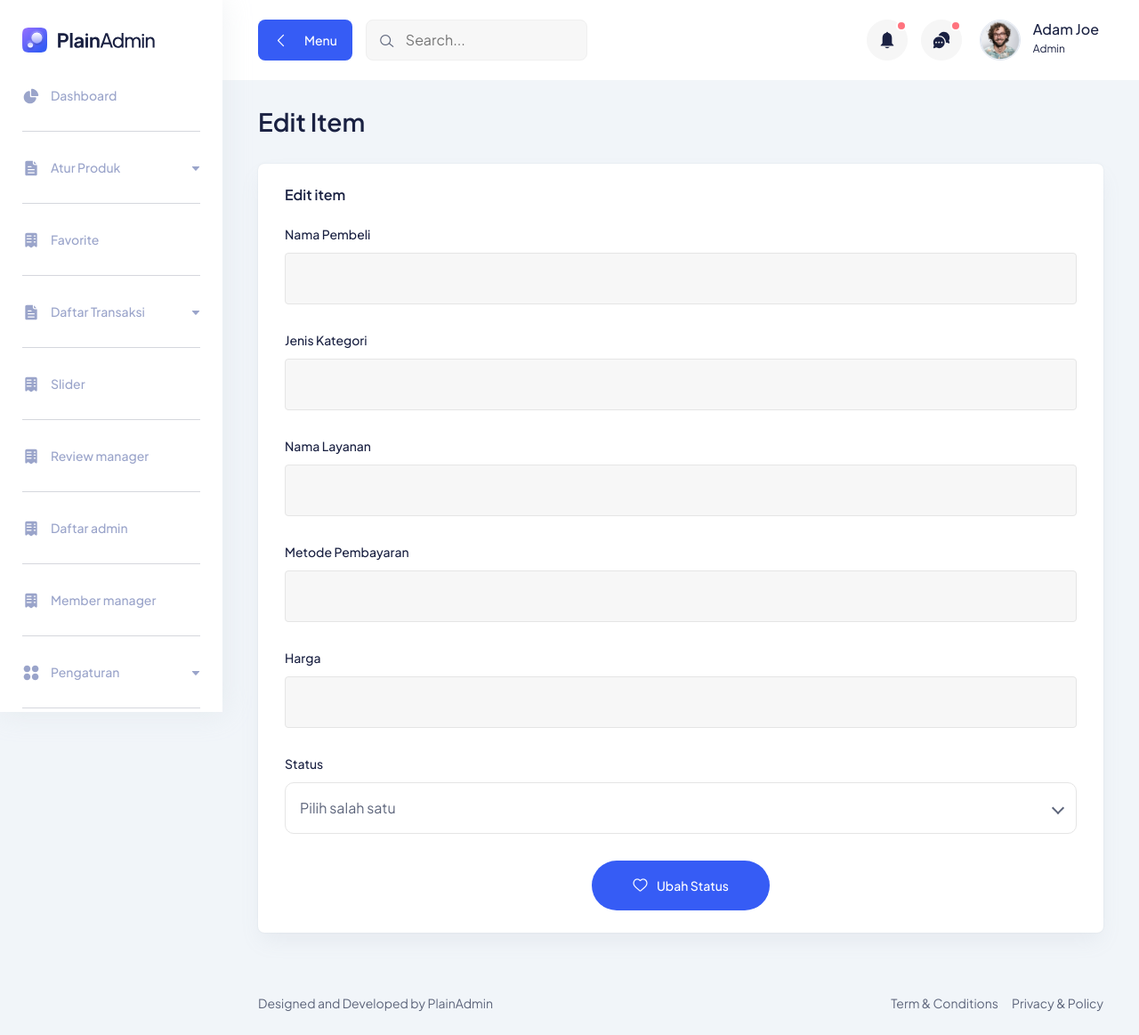
After one commit to adimiuprix/diginine-topup-games, a CodeIgniter 4 app: template app/Views/adminpage/transaction/edit.php in a window 1280 px wide. The commit adds this page. Shown: the whole page at 89% size. Run offline with PHP 8.4 and a stand-in for CodeIgniter, Linux system fonts and the light colour scheme; the template is opened without the code that fills it, so the values that code supplies are empty; some libraries are stand-ins or nearby versions.

Commit message:
Edit admin

```diff
--- a/app/Config/Routes.php
+++ b/app/Config/Routes.php
@@ -68,6 +68,8 @@ $routes->get('admin/favourite/edit/(:num)', 'Admin\FavouriteController::edit/$1'
 $routes->post('admin/favourite/update/(:num)', 'Admin\FavouriteController::update/$1');
 $routes->get('admin/favourite/delete/(:num)', 'Admin\FavouriteController::remove/$1');
 
-$routes->get('admin/transaction-all', 'Admin\TransactionController::index');
+$routes->get('admin/transactions', 'Admin\TransactionController::index');
+$routes->get('admin/transactions/edit/(:num)', 'Admin\TransactionController::edit/$1');
+$routes->post('admin/transactions/update/(:num)', 'Admin\TransactionController::update/$1');
 
 $routes->get('admin/apis', 'Admin\ApiKeyController::index');
--- a/app/Controllers/Admin/ItemsController.php
+++ b/app/Controllers/Admin/ItemsController.php
@@ -47,6 +47,7 @@ class ItemsController extends BaseController
             'image' => $imageItem,
             'blog_image' => '',
             'breadcrumb' => '',
+            'status' => $this->request->getPost('status'),
         ];
         $productModel = new ItemModel();
         $productModel->insert($dataPost);
--- a/app/Database/Migrations/2024-03-02-050341_Invoices.php
+++ b/app/Database/Migrations/2024-03-02-050341_Invoices.php
@@ -9,7 +9,7 @@ class Invoices extends Migration
     public function up()
     {
         $this->forge->addField([
-            'id' => [
+            'id_invoice' => [
                 'type'           => 'INT',
                 'constraint'     => 50,
                 'unsigned'       => true,
@@ -63,7 +63,8 @@ class Invoices extends Migration
                 'type'       => 'VARCHAR',
                 'constraint'     => 255,
                 'null' => true,
-            ]
+            ],
+            'create_date DATETIME DEFAULT CURRENT_TIMESTAMP',
         ]);
         $this->forge->addKey('id', true);
         $this->forge->createTable('invoices');
--- a/app/Models/InvoiceModel.php
+++ b/app/Models/InvoiceModel.php
@@ -7,12 +7,12 @@ use CodeIgniter\Model;
 class InvoiceModel extends Model
 {
     protected $table            = 'invoices';
-    protected $primaryKey       = 'id';
+    protected $primaryKey       = 'id_invoice';
     protected $useAutoIncrement = true;
     protected $returnType       = 'array';
     protected $useSoftDeletes   = false;
     protected $protectFields    = true;
-    protected $allowedFields    = ['id_buyer', 'id_player', 'server', 'hash_transaction', 'category', 'service', 'methods_pay', 'price', 'status', 'sku_code'];
+    protected $allowedFields    = ['id_buyer', 'id_player', 'server', 'hash_transaction', 'category', 'service', 'methods_pay', 'price', 'order_status', 'sku_code'];
 
     protected bool $allowEmptyInserts = false;
 
--- a/app/Views/adminpage/partials/navbar.php
+++ b/app/Views/adminpage/partials/navbar.php
@@ -72,7 +72,7 @@
             </a>
             <ul id="ddmenu_2" class="collapse dropdown-nav">
                 <li>
-                    <a href="<?= base_url('admin/transaction-all'); ?>"> Semua transaksi </a>
+                    <a href="<?= base_url('admin/transactions'); ?>"> Semua transaksi </a>
                 </li>
                 <li>
                     <a href="<?= base_url('admin/transaction-pending'); ?>"> Pending </a>
--- /dev/null
+++ b/app/Views/adminpage/transaction/edit.php
@@ -0,0 +1,84 @@
+<?= $this->extend('adminpage/layouts/template') ?>
+<?= $this->section('content') ?>
+
+<?= $this->include('adminpage/partials/header'); ?>
+
+<section class="table-components">
+    <div class="container-fluid">
+        <!-- ========== title-wrapper start ========== -->
+        <div class="title-wrapper pt-30">
+            <div class="row align-items-center">
+                <div class="col-md-6">
+                    <div class="title d-flex align-items-center flex-wrap">
+                        <h2 class="mr-40">Edit Item</h2>
+                    </div>
+                </div>
+            </div>
+            <!-- end row -->
+        </div>
+        <!-- ========== title-wrapper end ========== -->
+        <!-- ========== tables-wrapper start ========== -->
+        <div class="tables-wrapper">
+            <!-- end row -->
+            <!-- end row -->
+            <div class="col-lg-12">
+                <div class="card-style mb-30">
+                    <h6 class="mb-25">Edit item</h6>
+                    <form action="<?= base_url('admin/transactions/update/' . $invoiceData['id_invoice'])?>" method="post">
+
+                        <div class="input-style-1">
+                            <label>Nama Pembeli</label>
+                            <input type="text" name="item_name" value="<?= $invoiceData['username']; ?>" readonly />
+                        </div>
+
+                        <div class="input-style-1">
+                            <label>Jenis Kategori</label>
+                            <input type="text" name="item_name" value="<?= $invoiceData['category']; ?>" readonly />
+                        </div>
+
+                        <div class="input-style-1">
+                            <label>Nama Layanan</label>
+                            <input type="text" name="item_name" value="<?= $invoiceData['name_product'] . " " .$invoiceData['item']; ?>" readonly />
+                        </div>
+
+                        <div class="input-style-1">
+                            <label>Metode Pembayaran</label>
+                            <input type="text" name="item_name" value="<?= $invoiceData['methods_pay']; ?>" readonly />
+                        </div>
+
+                        <div class="input-style-1">
+                            <label>Harga</label>
+                            <input type="text" name="item_name" value="<?= $invoiceData['price']; ?>" readonly />
+                        </div>
+
+                        <div class="select-style-1">
+                            <label>Status</label>
+                            <div class="select-position">
+                                <select name="status">
+                                    <option>Pilih salah satu</option>
+                                    <option value="pending">Pending</option>
+                                    <option value="success">Berhasil</option>
+                                    <option value="failed">Gagal</option>
+                                </select>
+                            </div>
+                        </div>
+
+                        <div class="text-center">
+                            <button class="main-btn primary-btn rounded-full btn-hover">
+                                <i class="lni lni-heart"></i>
+                                Ubah Status
+                            </button>
+                        </div>
+                    </form>
+                    <!-- end input -->
+                </div>
+                <!-- end card -->
+            </div>
+            <!-- end row -->
+        </div>
+        <!-- ========== tables-wrapper end ========== -->
+    </div>
+    <!-- end container -->
+</section>
+
+<?= $this->endSection() ?>
```
Also changed, not shown: app/Controllers/Admin/TransactionController.php (+27 -0 lines), app/Views/adminpage/item/edit.php (+14 -2 lines), app/Views/adminpage/transaction/index.php (+32 -8 lines).
